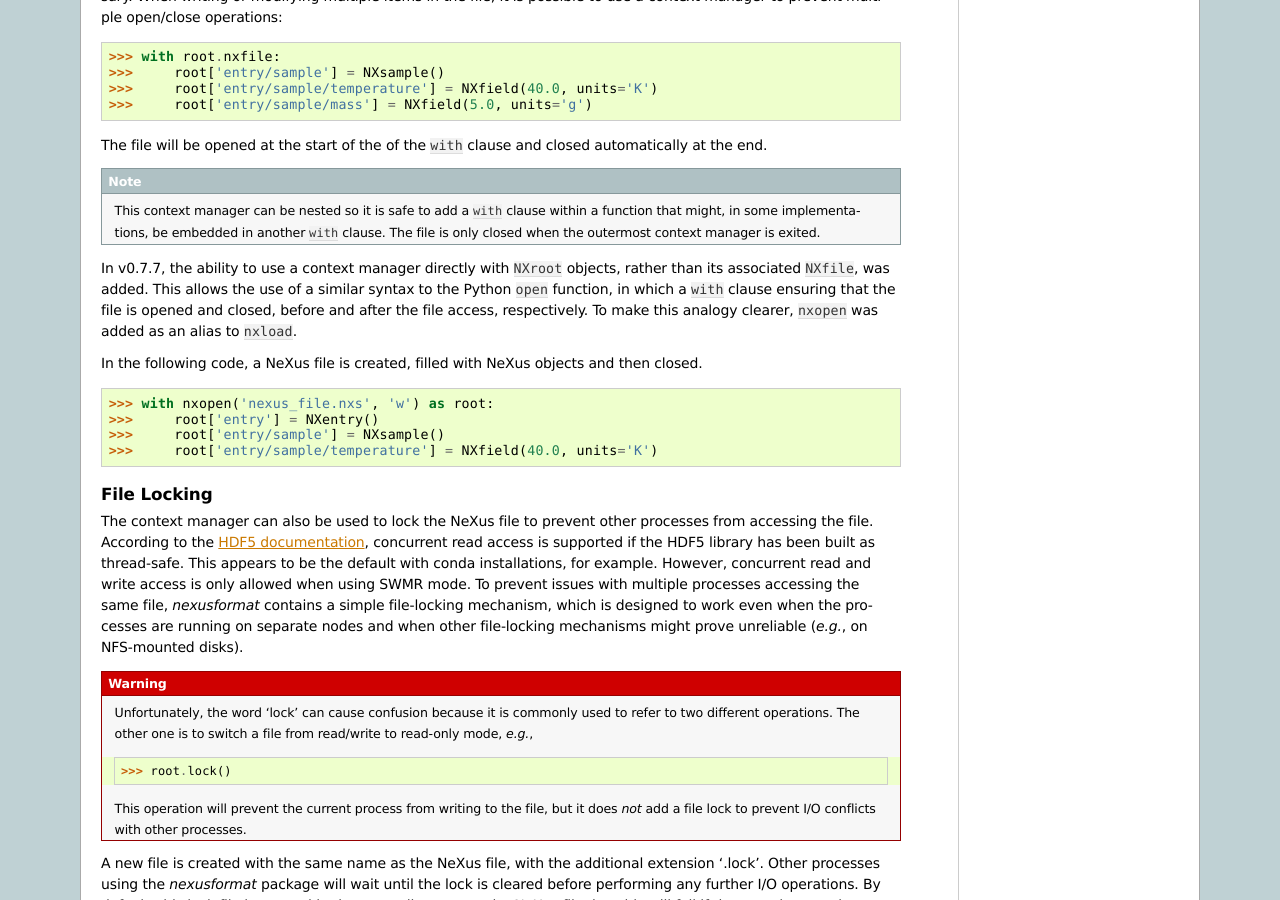
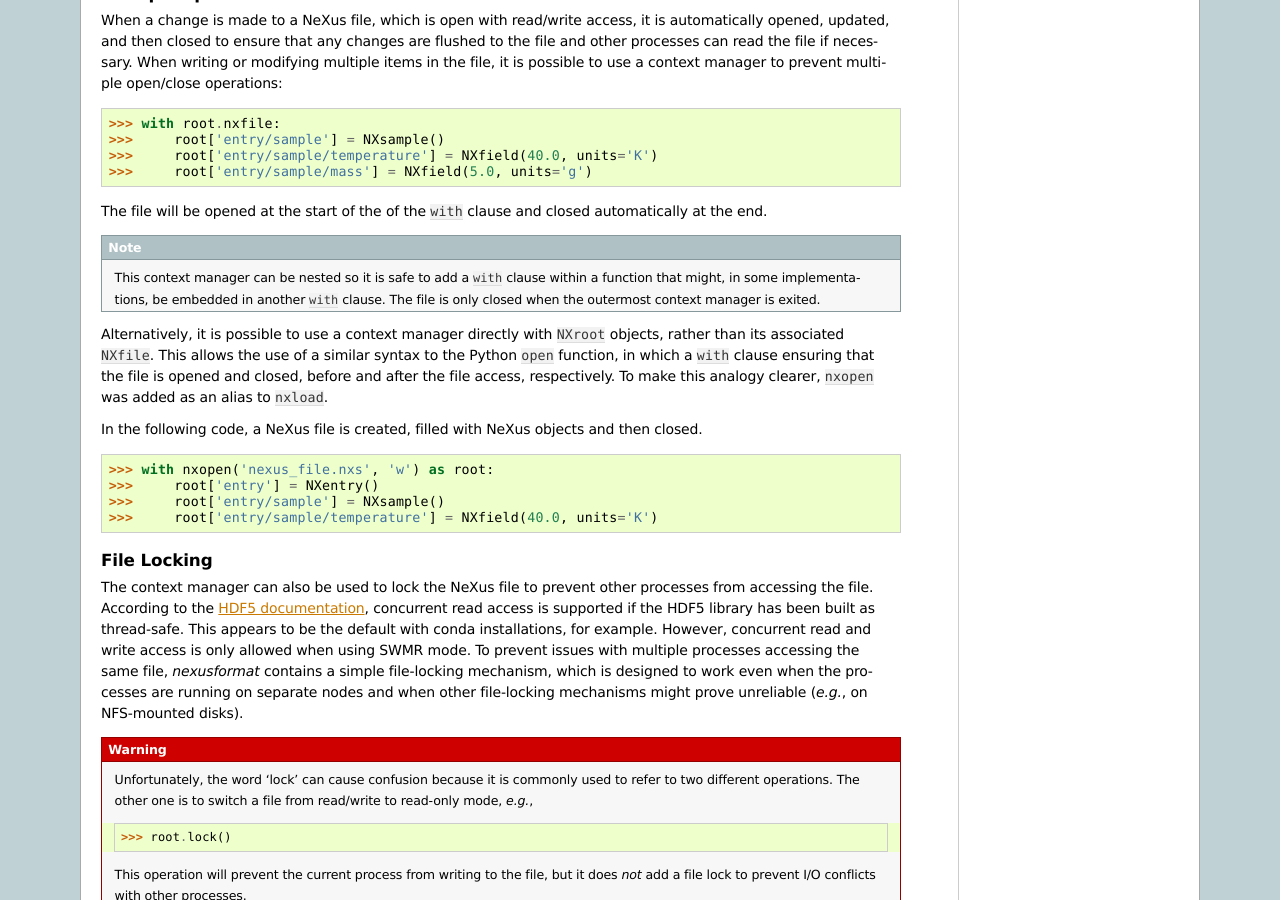
Before and after one commit to nexpy/nexpy, a Sphinx documentation site: the page built from docs/source/pythonshell.rst, in a window 1280 px wide and 900 px high, scrolled down 20397 px. Built offline with Sphinx 7.4.7, drawn with Linux system fonts in a browser that asks for light colours; some of the changed text lies outside the part shown.

```diff
--- a/docs/source/pythonshell.rst
+++ b/docs/source/pythonshell.rst
@@ -1200,17 +1203,18 @@
 The file will be opened at the start of the of the ``with`` clause and
 closed automatically at the end.
 
-.. note:: This context manager can be nested so it is safe to add a ``with``
-          clause within a function that might, in some implementations, be
-          embedded in another ``with`` clause. The file is only closed when the
-          outermost context manager is exited.
+.. note:: This context manager can be nested so it is safe to add a
+          ``with`` clause within a function that might, in some
+          implementations, be embedded in another ``with`` clause. The
+          file is only closed when the outermost context manager is
+          exited.
 
-In v0.7.7, the ability to use a context manager directly with ``NXroot``
-objects, rather than its associated ``NXfile``, was added. This allows
-the use of a similar syntax to the Python ``open`` function, in which a
-``with`` clause ensuring that the file is opened and closed, before and
-after the file access, respectively. To make this analogy clearer,
-``nxopen`` was added as an alias to ``nxload``.
+Alternatively, it is possible to use a context manager directly with
+``NXroot`` objects, rather than its associated ``NXfile``.
+This allows the use of a similar syntax to the Python ``open`` function,
+in which a ``with`` clause ensuring that the file is opened and closed,
+before and after the file access, respectively. To make this analogy
+clearer, ``nxopen`` was added as an alias to ``nxload``.
 
 In the following code, a NeXus file is created, filled with NeXus
 objects and then closed.
```
Also changed, not shown: other parts of docs/source/pythonshell.rst (+3 -0 lines).
